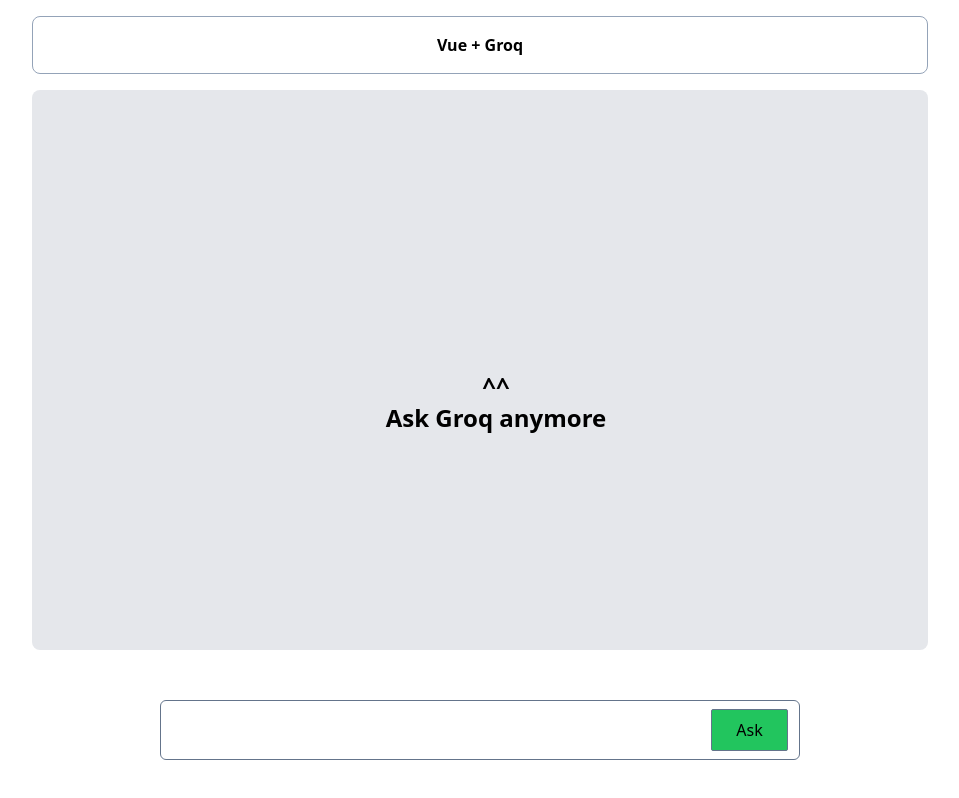
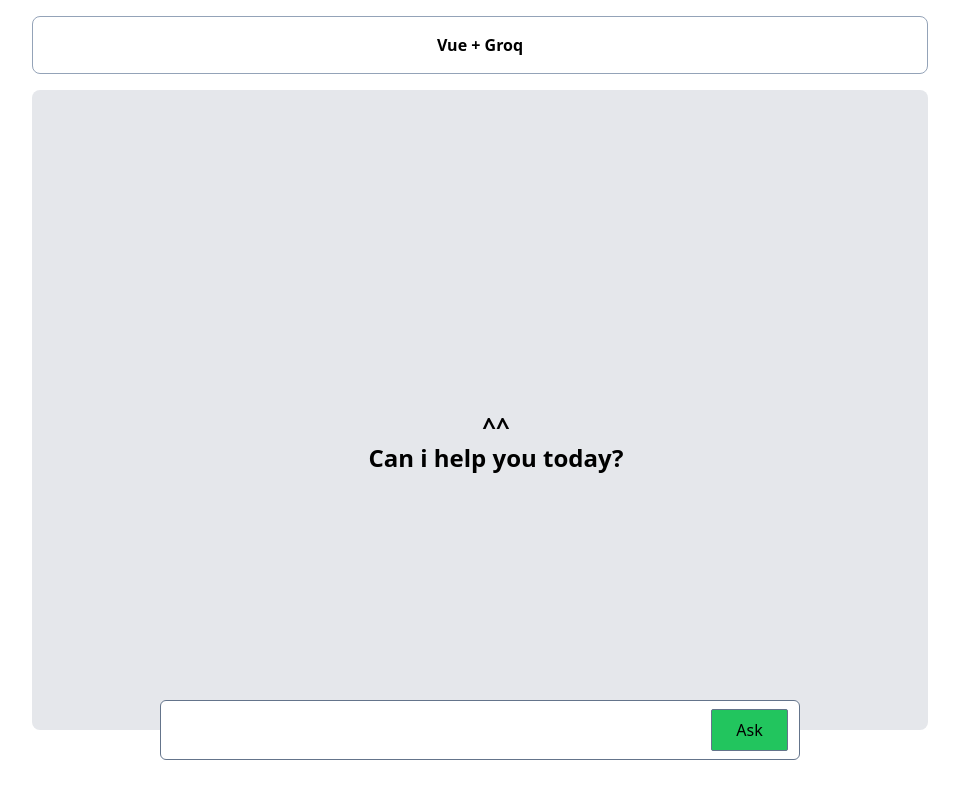
Before and after one commit to GithubFarelAlghazali/gemini-chatapp, a Vue app: page / in a window 1280 px wide. Shown: the whole page, without its empty margins (160-1119 px from the left). Built offline with nearby package versions, Linux system fonts and the light colour scheme; what groq-sdk would draw is missing.

Commit message:
switch ai model & fix ui

```diff
--- a/index.html
+++ b/index.html
@@ -4,7 +4,7 @@
     <meta charset="UTF-8" />
     <link rel="icon" href="/favicon.ico" />
     <meta name="viewport" content="width=device-width, initial-scale=1.0" />
-    <title>Ask Groq</title>
+    <title>Ask Gemini</title>
   </head>
   <body>
     <div id="app"></div>
--- a/package.json
+++ b/package.json
@@ -11,6 +11,7 @@
     "format": "prettier --write src/"
   },
   "dependencies": {
+    "@google/genai": "^0.14.1",
     "groq-sdk": "^0.21.0",
     "highlight.js": "^11.11.1",
     "marked": "^15.0.11",
--- /dev/null
+++ b/src/services/gemini.js
@@ -0,0 +1,11 @@
+import { GoogleGenAI } from '@google/genai'
+
+const ai = new GoogleGenAI({ apiKey: 'AIzaSyAjuJmNBYG84JEDxk5IofMFPkg90PVM5bA' })
+
+export const requestGemini = async (contents) => {
+  const response = await ai.models.generateContent({
+    model: 'gemini-2.0-flash',
+    contents,
+  })
+  return response.text
+}
--- a/src/views/HomeView.vue
+++ b/src/views/HomeView.vue
@@ -2,10 +2,12 @@
 import UserChat from '../components/UserChat.vue'
 import BotChat from '../components/BotChat.vue'
 import { requestGroqChat } from '@/services/groq'
+import { requestGemini } from '@/services/gemini'
 import { ref, nextTick } from 'vue'
 
 const input = ref('')
-const messages = ref([])
+// const messages = ref([])
+// const messages = ref('')
 const userChats = ref([])
 const botChats = ref([])
 const chatContainer = ref(null)
@@ -15,22 +17,32 @@
   if (input.value.trim() === '') return
 
   const userChat = input.value.trim()
-  messages.value.push({
-    role: 'user',
-    content: userChat,
-  })
+  // messages.value.push({
+  //   role: 'user',
+  //   content: userChat,
+  // })
   userChats.value.push(input.value) // Simpan ke daftar chat
   input.value = '' // Reset input
 
   // request groq chat
+  // try {
+  //   const botReply = await requestGroqChat(messages.value)
+  //   botChats.value.push(botReply)
+  //   messages.value.push({ role: 'assistant', content: botReply })
+  // } catch (error) {
+  //   const errMsg = 'Error while processing request, please check your connection'
+  //   botChats.value.push(errMsg)
+  //   console.error('Groq request error:', error)
+  // }
+
+  // request to gemini
   try {
-    const botReply = await requestGroqChat(messages.value)
+    const botReply = await requestGemini(userChat)
     botChats.value.push(botReply)
-    messages.value.push({ role: 'assistant', content: botReply })
   } catch (error) {
     const errMsg = 'Error while processing request, please check your connection'
     botChats.value.push(errMsg)
-    console.error('Groq request error:', error)
+    console.error('Gemini request error:', error)
   }
 
   // scroll to bottom
@@ -50,21 +62,23 @@
   </header>
   <main
     ref="chatContainer"
-    class="bg-gray-200 rounded-lg m-4 p-4 h-[70vh] relative overflow-y-auto w-[90vw] md:w-[70vw] mx-auto"
+    class="bg-gray-200 rounded-lg m-4 p-4 h-[80vh] relative overflow-y-auto w-[90vw] md:w-[70vw] mx-auto"
   >
     <h1
       v-if="userChats.length < 1"
       class="absolute top-[50%] w-full text-center text-2xl font-bold"
     >
       ^^<br />
-      Ask Groq anymore
+      Can i help you today?
     </h1>
-    <div v-for="(msg, index) in userChats" :key="index">
-      <UserChat>{{ msg }}</UserChat>
-      <BotChat v-if="botChats[index]">{{ botChats[index] }}</BotChat>
+    <div class="md:pb-20">
+      <div v-for="(msg, index) in userChats" :key="index">
+        <UserChat>{{ msg }}</UserChat>
+        <BotChat v-if="botChats[index]">{{ botChats[index] }}</BotChat>
+      </div>
     </div>
     <div
-      class="fixed left-4 right-4 bottom-10 rounded-md overflow-hidden border border-slate-500 md:left-[25vw] md:right-[25vw]"
+      class="fixed left-4 right-4 bottom-10 rounded-md overflow-hidden border bg-white border-slate-500 md:left-[25vw] md:right-[25vw]"
     >
       <input type="text" class="w-[85%] focus:outline-none p-2" v-model="input" />
       <button
```
Also changed, not shown: 1 other file (tests, documents, lock files or other folders).
